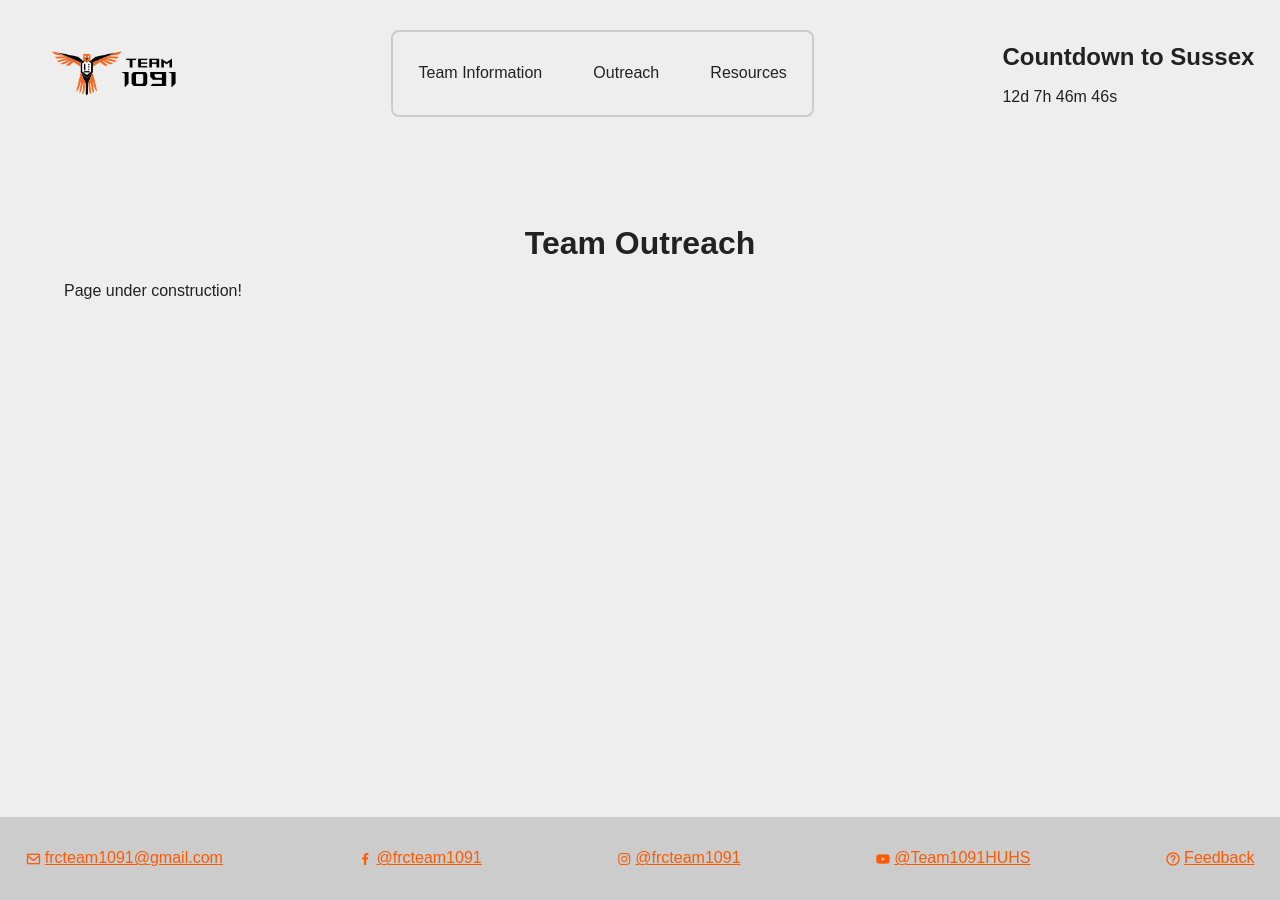
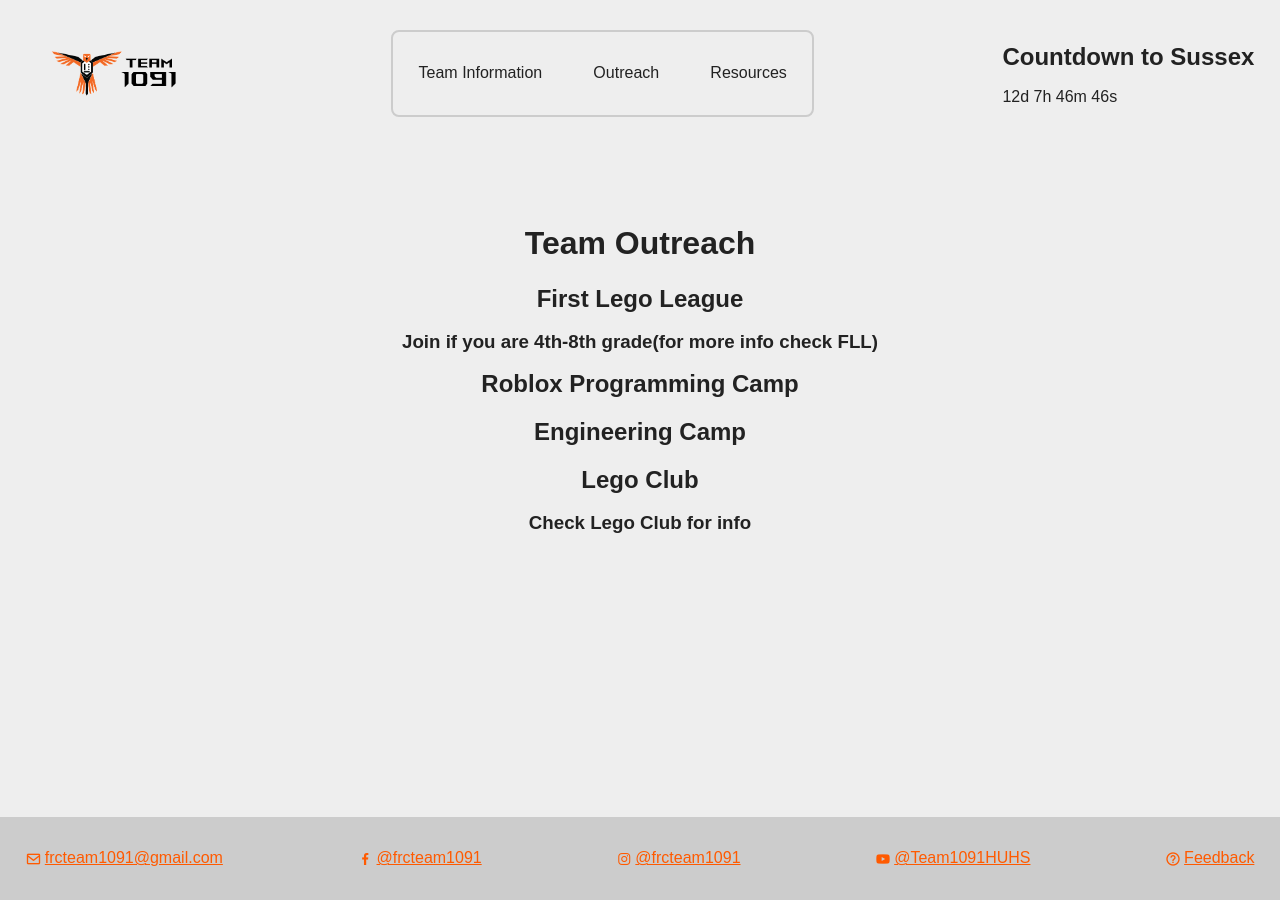
Before and after one commit to Team1091/team1091.github.io, a Jekyll site: the page built from outreach.html, in a window 1280 px wide. Built offline with Jekyll 4.4.1, drawn with Linux system fonts in a browser that asks for light colours.

Commit message:
outreach.html

```diff
--- a/outreach.html
+++ b/outreach.html
@@ -2,4 +2,9 @@
 title: Team Outreach
 ---
 <h1>Team Outreach</h1>
-<p>Page under construction!</p>
+<h2>First Lego League</h2>
+<h3>Join if you are 4th-8th grade(for more info check FLL)</h3>
+<h2>Roblox Programming Camp</h2>
+<h2>Engineering Camp</h2>
+<h2>Lego Club</h2>
+<h3>Check Lego Club for info</h3>
```
